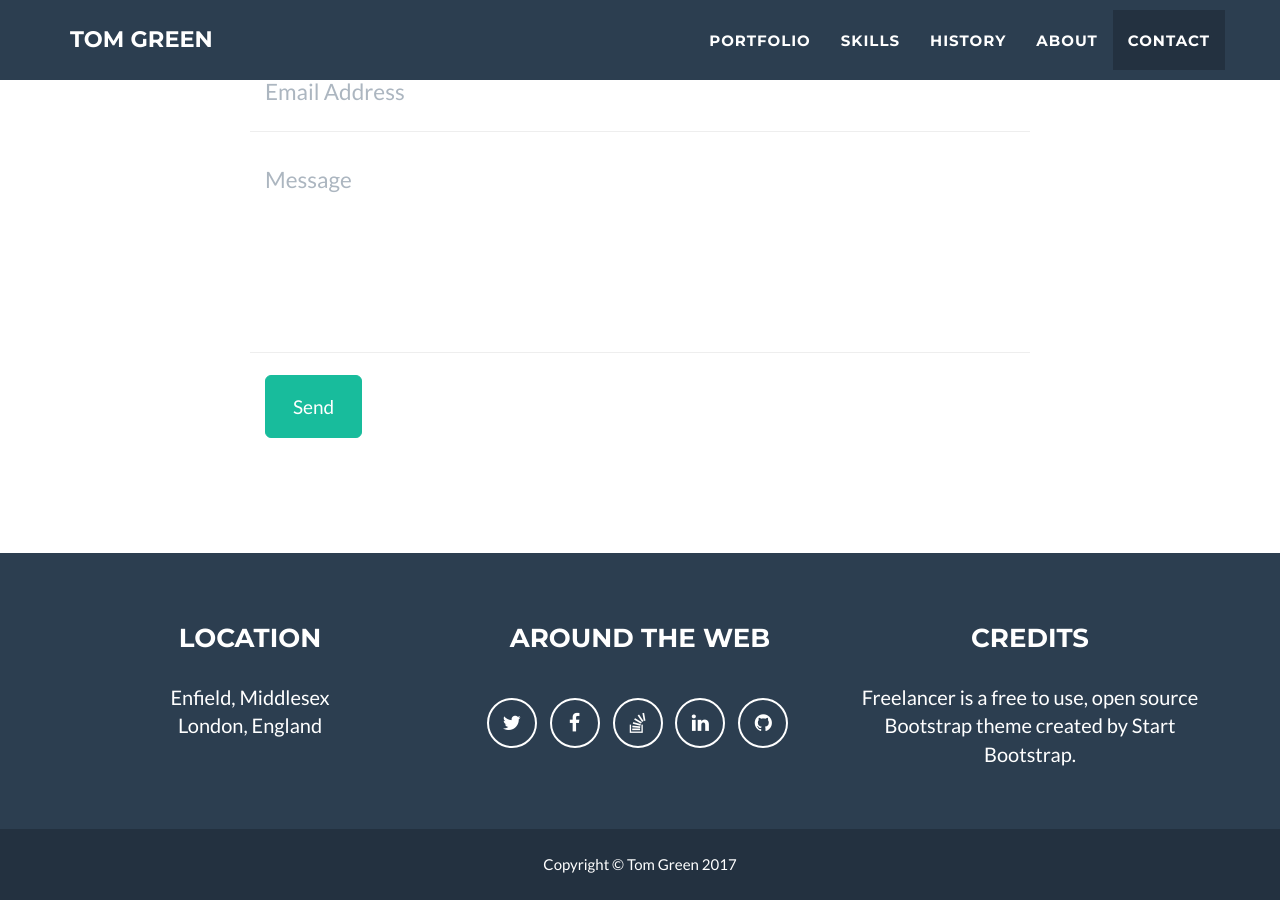
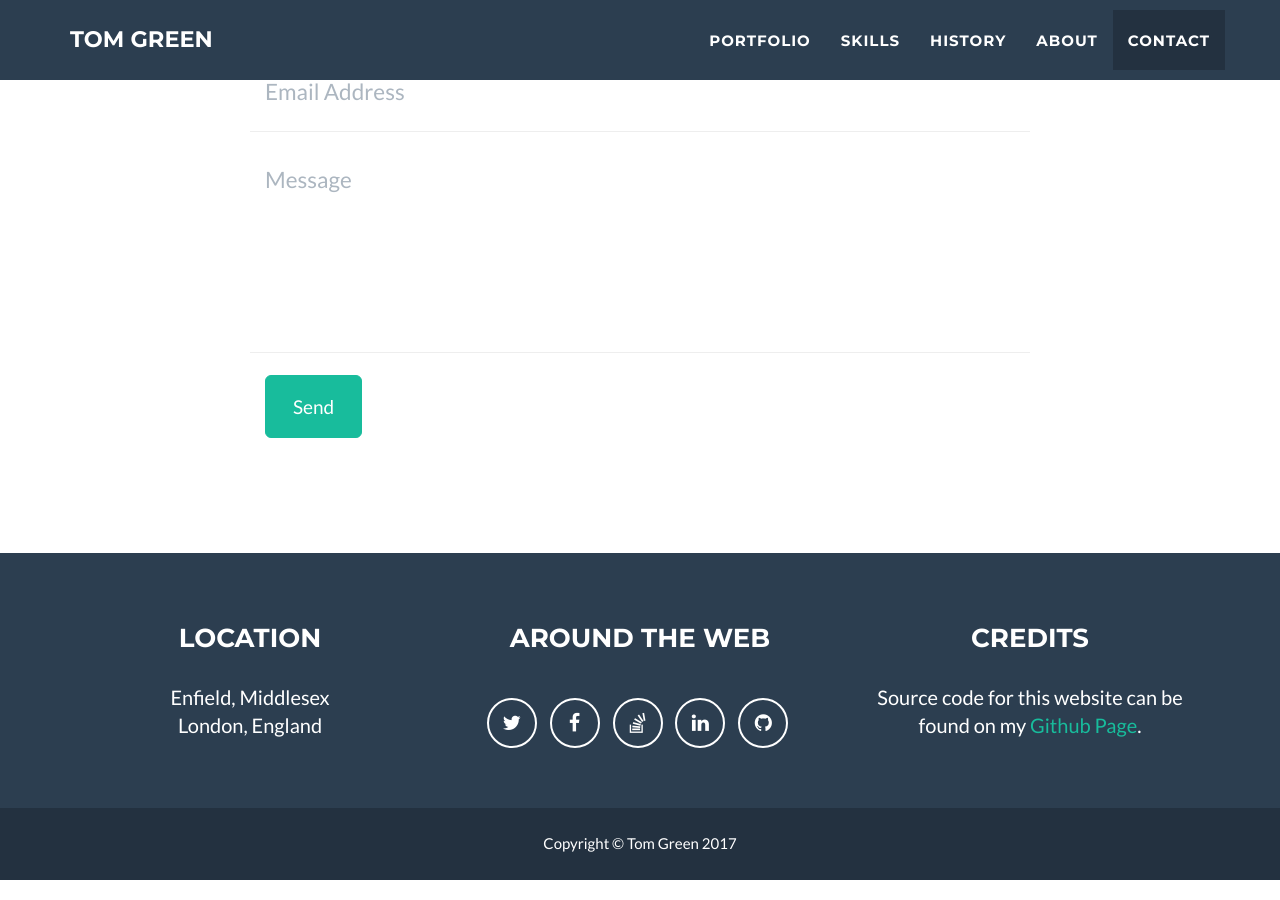
Before and after one commit to Tmgree/Tmgree.github.io, a Jekyll site: the page built from index.html, in a window 1280 px wide and 900 px high, scrolled down 6304 px. Built offline with Jekyll 4.4.1, drawn with Linux system fonts in a browser that asks for light colours.

Commit message:
changed credits

```diff
--- a/_includes/footer.html
+++ b/_includes/footer.html
@@ -37,7 +37,7 @@
                     </div>
                     <div class="footer-col col-md-4">
                         <h3>{{ site.footer.credits }}</h3>
-                        <p>Freelancer is a free to use, open source Bootstrap theme created by Start Bootstrap.</p>
+                        <p>Source code for this website can be found on my <a href="https://github.com/Tmgree/Tmgree.github.io">Github Page</a>.</p>
                     </div>
                 </div>
             </div>
```
